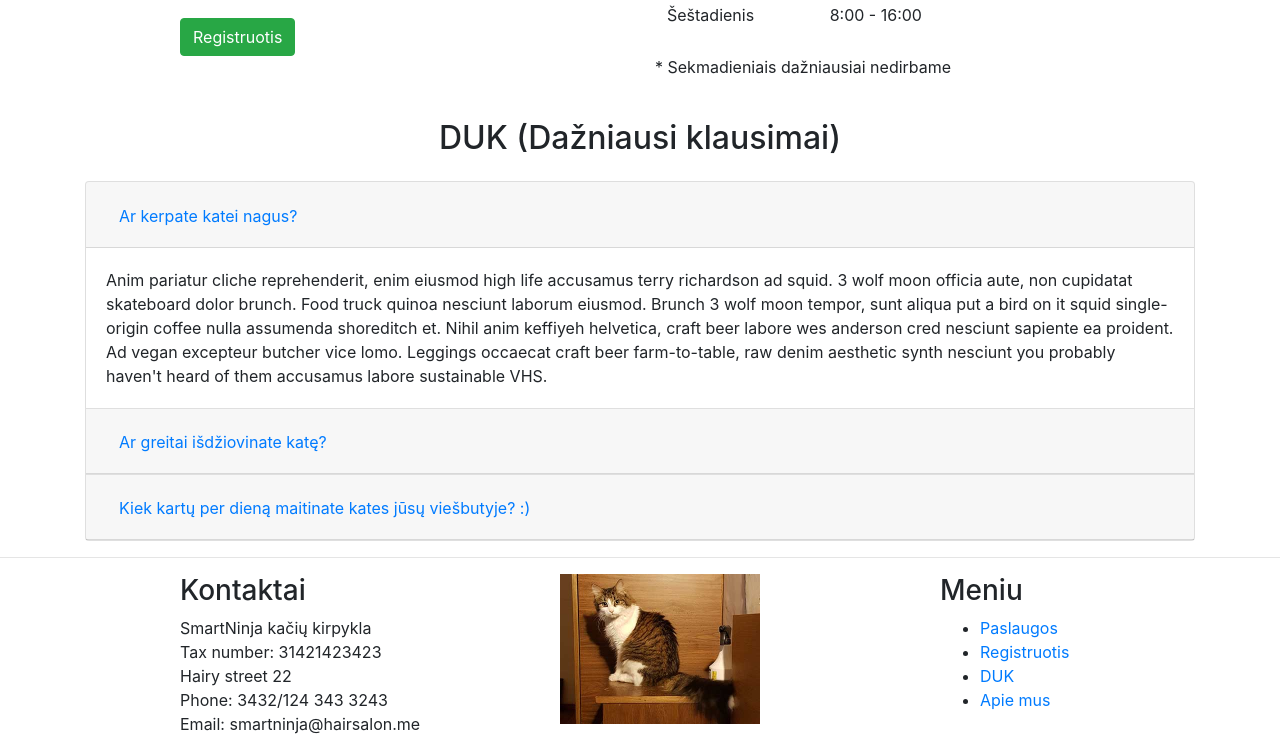
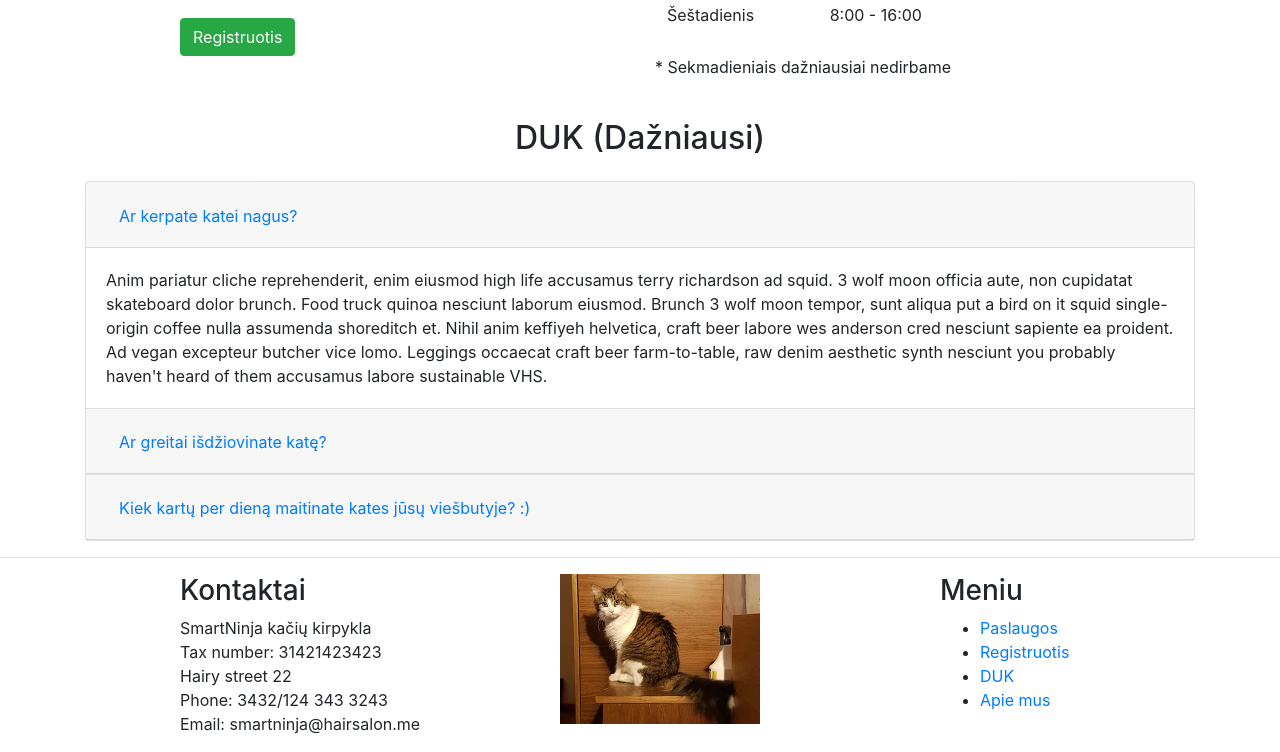
Before and after one commit to giedambr/5-PAMOKA-KACIU-KIRPYKLA, a plain HTML site: page index.html in a window 1280 px wide. Shown: the part 1314-2066 px from the top of the page. Drawn offline with nearby package versions, Linux system fonts and the light colour scheme.

Commit message:
Pakeitimai2

```diff
--- a/index.html
+++ b/index.html
@@ -177,7 +177,7 @@
 
 <!-- FAQ -->
 <div class="container mt-4" id="duk">
-    <h2 class="text-center">DUK (Dažniausi klausimai)</h2>
+    <h2 class="text-center">DUK (Dažniausi)</h2>
 
     <div class="accordion mt-4" id="accordionExample">
         <div class="card">
```
